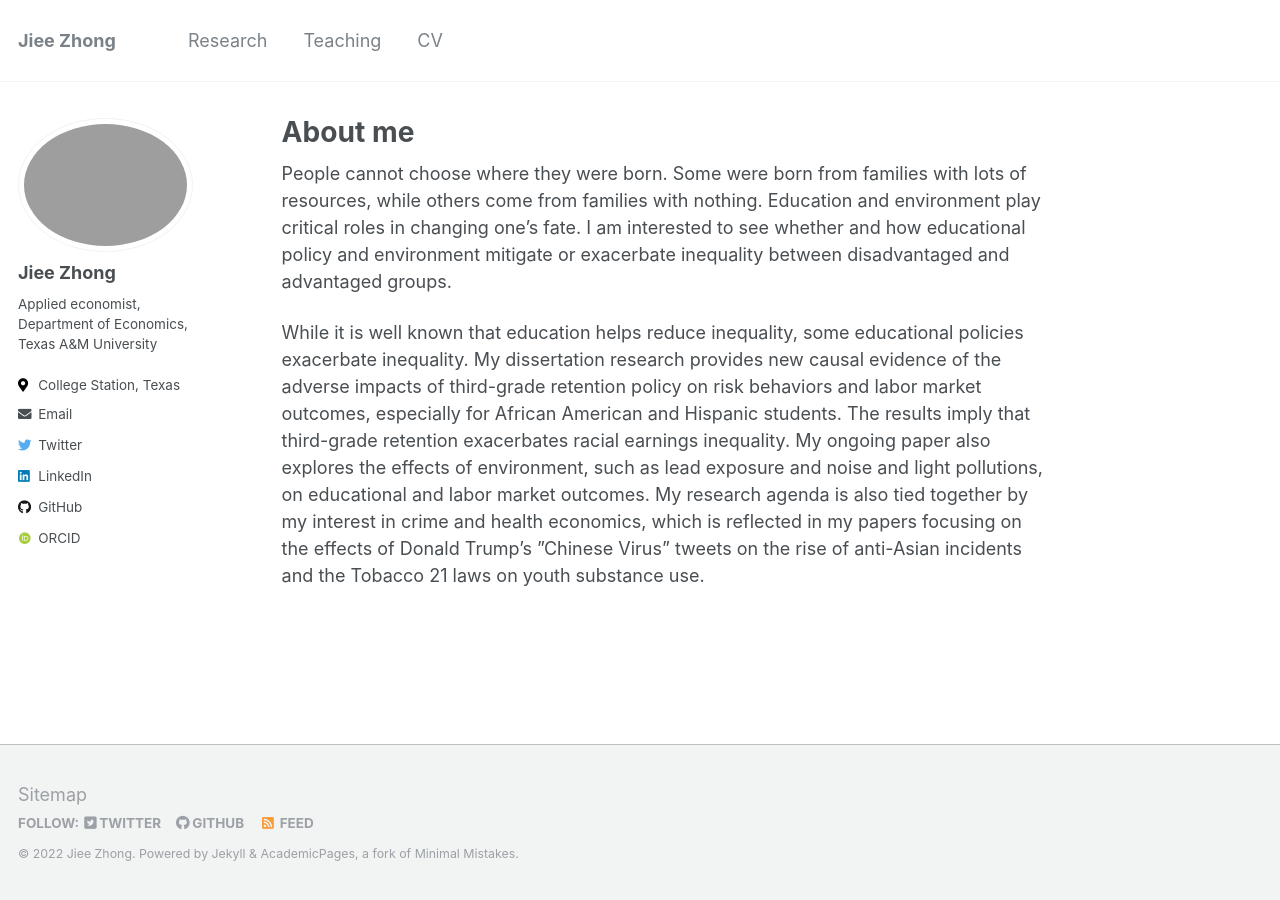
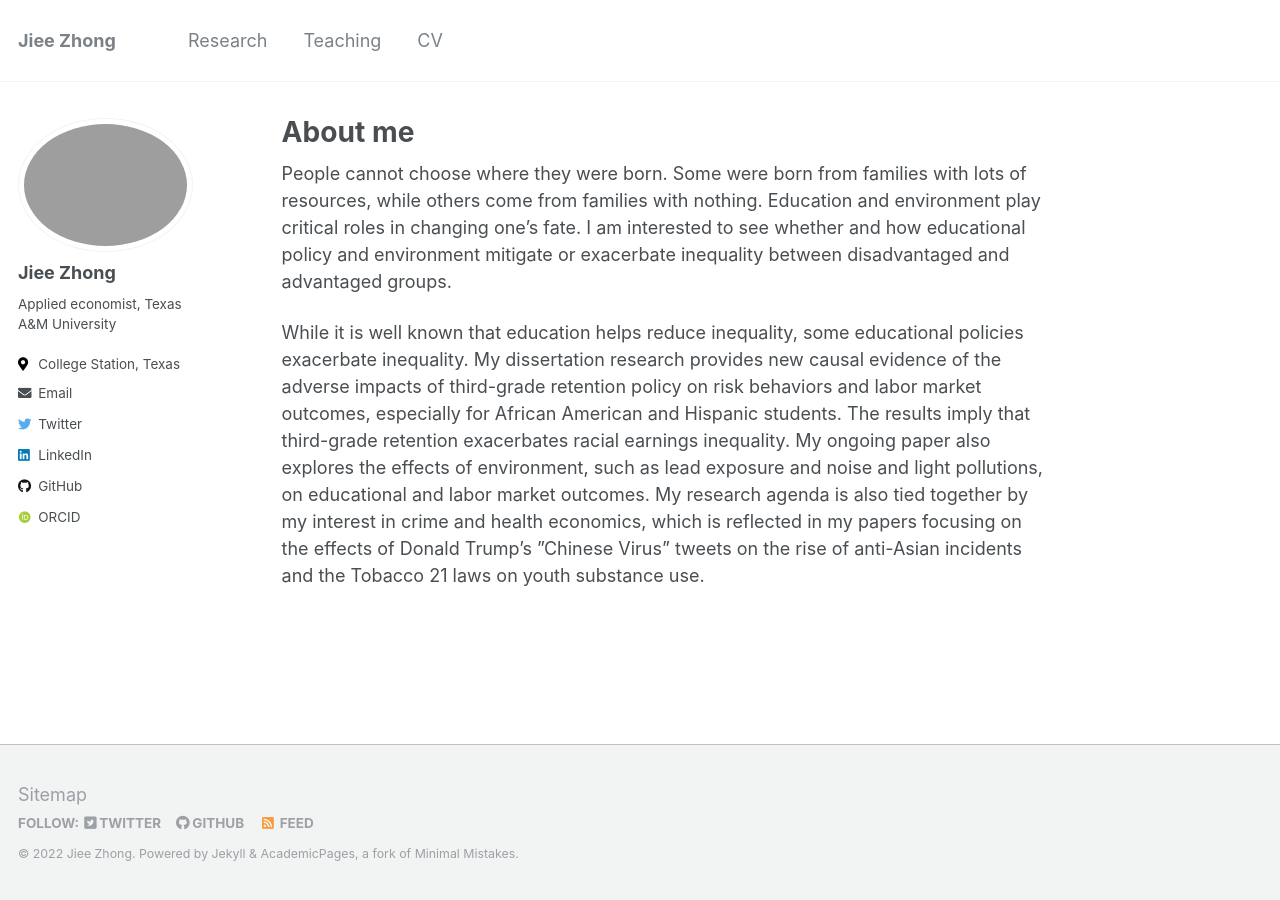
Before and after one commit to jieezhong/jieezhong.github.io, a Jekyll site: the page built from _pages/about.md, in a window 1280 px wide. Built offline with Jekyll 4.4.1, drawn with Linux system fonts in a browser that asks for light colours; some web fonts are replaced; part of the change alters nothing that is shown.

Commit message:
Update _config.yml

```diff
--- a/_config.yml
+++ b/_config.yml
@@ -84,7 +84,7 @@ analytics:
 author:
   name             : "Jiee Zhong"
   avatar           : "jiee_phd4.png"
-  bio              : "Applied economist, Department of Economics, Texas A&M University"
+  bio              : "Applied economist, Texas A&M University"
   location         : "College Station, Texas"
   employer         :
   pubmed           :
@@ -259,19 +259,19 @@ timezone: America/Chicago # http://en.wikipedia.org/wiki/List_of_tz_database_tim
 
 
 # Plugins
-plugins:
-  - jekyll-paginate
-  - jekyll-sitemap
-  - jekyll-gist
-  - jekyll-feed
-  - jekyll-redirect-from
+#plugins:
+#  - jekyll-paginate
+#  - jekyll-sitemap
+#  - jekyll-gist
+#  - jekyll-feed
+ # - jekyll-redirect-from
 # mimic GitHub Pages with --safe
-whitelist:
-  - jekyll-paginate
-  - jekyll-sitemap
-  - jekyll-gist
-  - jekyll-feed
-  - jemoji
+# whitelist:
+ # - jekyll-paginate
+#  - jekyll-sitemap
+#  - jekyll-gist
+#  - jekyll-feed
+#  - jemoji
 
 
 # Archives
```
